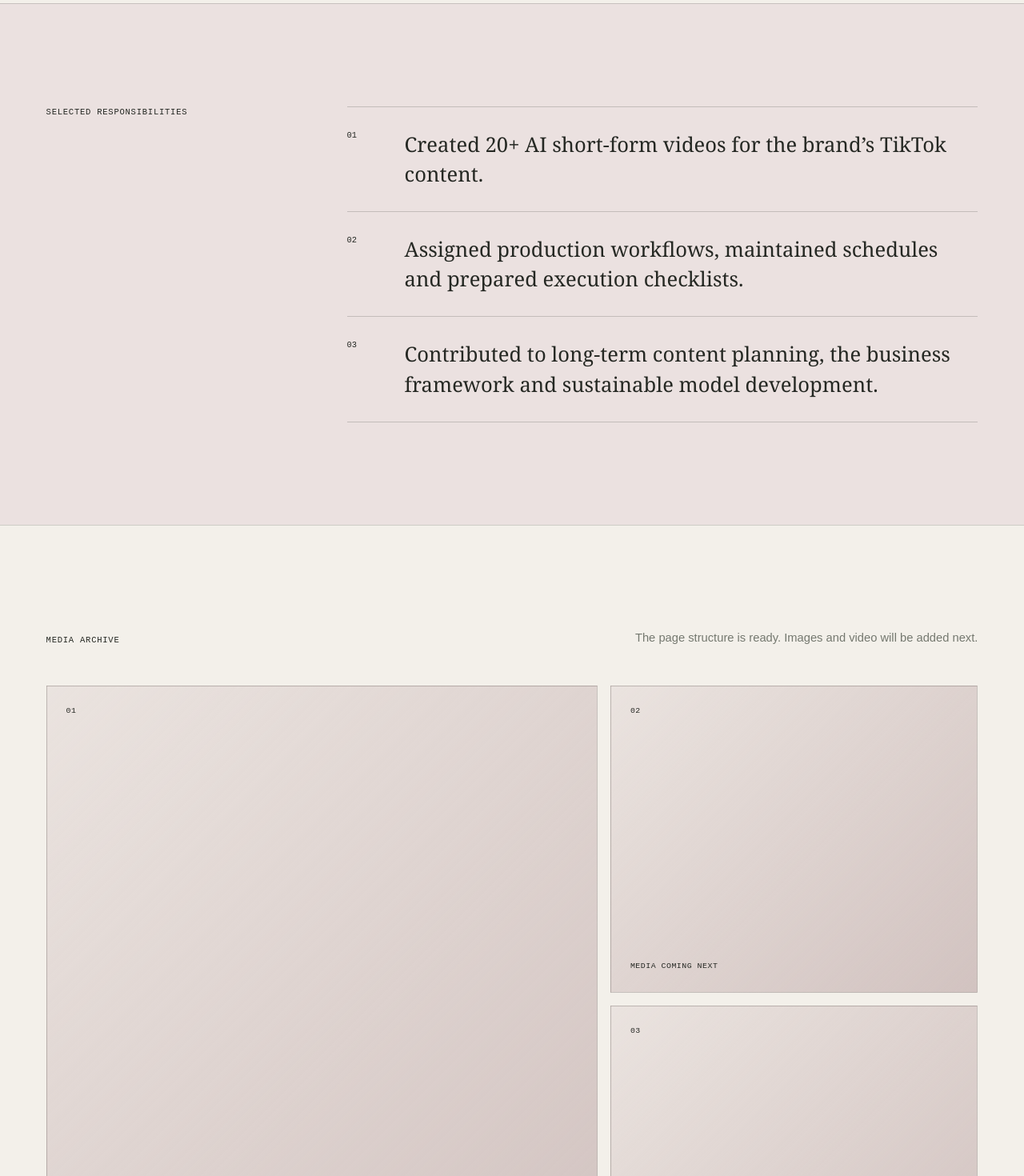
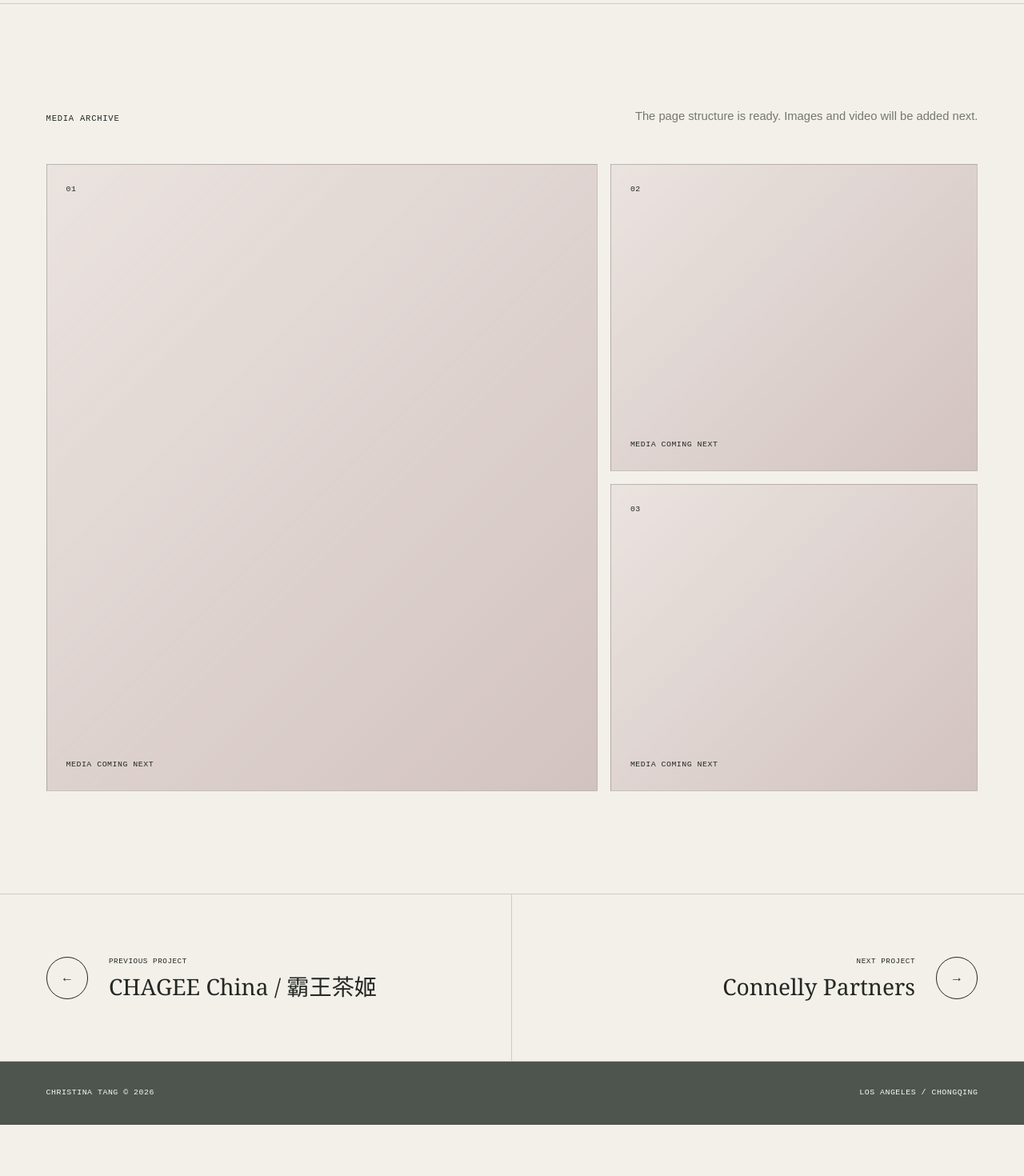
Before and after one commit to nomorepuddingplz/portfolio, a Next.js app: page /projects/orpheus-content-creation in a window 1280 px wide. Shown: the part 1400-2870 px from the top of the page at 80% size. After the commit the page ends 2806 px from the top, so only its background shows below. Built offline with nearby package versions, Linux system fonts and the light colour scheme.

Commit message:
Simplify project pages and add navigation

```diff
--- a/app/globals.css
+++ b/app/globals.css
@@ -1001,8 +1001,7 @@ img {
   transform: translate(-26%, 4%) rotate(3deg) scale(0.88);
 }
 
-.project-detail-overview,
-.project-detail-responsibilities {
+.project-detail-overview {
   display: grid;
   grid-template-columns: minmax(10rem, 0.55fr) minmax(0, 1.45fr);
   gap: clamp(2rem, 6vw, 7rem);
@@ -1034,43 +1033,6 @@ img {
   color: var(--muted);
   font-size: clamp(1rem, 1.35vw, 1.2rem);
   line-height: 1.8;
-}
-
-.project-detail-responsibilities {
-  background: var(--project-soft);
-}
-
-.project-detail-responsibilities ol {
-  display: grid;
-  gap: 0;
-  margin: 0;
-  padding: 0;
-  list-style: none;
-}
-
-.project-detail-responsibilities li {
-  display: grid;
-  grid-template-columns: 3rem 1fr;
-  gap: 1.5rem;
-  padding: 1.75rem 0;
-  border-top: 1px solid rgba(37, 40, 35, 0.2);
-}
-
-.project-detail-responsibilities li:last-child {
-  border-bottom: 1px solid rgba(37, 40, 35, 0.2);
-}
-
-.project-detail-responsibilities li > span {
-  font-family: "Courier New", monospace;
-  font-size: 0.65rem;
-}
-
-.project-detail-responsibilities li p {
-  max-width: 54rem;
-  margin: 0;
-  font-family: Georgia, "Times New Roman", "Songti SC", serif;
-  font-size: clamp(1.2rem, 2vw, 1.8rem);
-  line-height: 1.45;
 }
 
 .project-media-section {
@@ -1126,6 +1088,104 @@ img {
   text-transform: uppercase;
 }
 
+.project-detail-pagination {
+  display: grid;
+  grid-template-columns: 1fr 1fr;
+  border-top: 1px solid var(--line);
+  border-bottom: 1px solid var(--line);
+}
+
+.project-pagination-link {
+  min-height: 13rem;
+  display: flex;
+  align-items: center;
+  gap: clamp(1rem, 2vw, 2rem);
+  padding: 2.5rem var(--detail-page);
+  background: var(--paper);
+  transition:
+    background-color 300ms ease,
+    color 300ms ease;
+}
+
+.project-pagination-link.previous {
+  border-right: 1px solid var(--line);
+}
+
+.project-pagination-link.next {
+  justify-content: flex-end;
+  text-align: right;
+}
+
+.project-pagination-link.home {
+  background: var(--project-soft);
+}
+
+.project-pagination-link:not(.disabled):hover,
+.project-pagination-link:not(.disabled):focus-visible {
+  background: var(--project-bg);
+}
+
+.project-pagination-link:focus-visible {
+  outline: 2px solid var(--ink);
+  outline-offset: -0.35rem;
+}
+
+.project-pagination-link.disabled {
+  color: rgba(37, 40, 35, 0.35);
+  cursor: default;
+}
+
+.project-pagination-link > span:not(.project-pagination-arrow) {
+  display: grid;
+  gap: 0.55rem;
+}
+
+.project-pagination-link small {
+  font-family: "Courier New", monospace;
+  font-size: 0.58rem;
+  font-weight: 400;
+  letter-spacing: 0.06em;
+  text-transform: uppercase;
+}
+
+.project-pagination-link strong {
+  font-family: Georgia, "Times New Roman", "Songti SC", serif;
+  font-size: clamp(1.35rem, 2.2vw, 2rem);
+  font-weight: 400;
+  line-height: 1.1;
+}
+
+.project-pagination-arrow {
+  flex: 0 0 auto;
+  display: grid;
+  width: 3.3rem;
+  height: 3.3rem;
+  place-items: center;
+  border: 1px solid currentColor;
+  border-radius: 50%;
+  font-size: 1rem;
+  transition:
+    color 300ms ease,
+    background-color 300ms ease,
+    transform 380ms cubic-bezier(0.2, 0.72, 0.2, 1);
+}
+
+.project-pagination-link:not(.disabled):hover .project-pagination-arrow,
+.project-pagination-link:not(.disabled):focus-visible .project-pagination-arrow {
+  color: var(--soft-white);
+  background: var(--project-deep);
+}
+
+.project-pagination-link.previous:not(.disabled):hover .project-pagination-arrow,
+.project-pagination-link.previous:not(.disabled):focus-visible .project-pagination-arrow {
+  transform: translateX(-0.28rem);
+}
+
+.project-pagination-link.next:hover .project-pagination-arrow,
+.project-pagination-link.next:focus-visible .project-pagination-arrow {
+  transform: translateX(0.28rem);
+}
+
 .project-detail-footer {
   display: flex;
   justify-content: space-between;
@@ -1260,8 +1320,7 @@ img {
     right: 8%;
   }
 
-  .project-detail-overview,
-  .project-detail-responsibilities {
+  .project-detail-overview {
     grid-template-columns: minmax(8rem, 0.4fr) minmax(0, 1.6fr);
   }
 }
@@ -1447,8 +1506,7 @@ img {
     opacity: 0.56;
   }
 
-  .project-detail-overview,
-  .project-detail-responsibilities {
+  .project-detail-overview {
     grid-template-columns: 1fr;
     gap: 2.5rem;
     padding-top: 5.5rem;
@@ -1479,6 +1537,25 @@ img {
     min-height: 22rem;
   }
 
+  .project-pagination-link {
+    min-height: 10rem;
+    gap: 0.8rem;
+    padding: 1.35rem 0.9rem;
+  }
+
+  .project-pagination-link strong {
+    font-size: 1rem;
+  }
+
+  .project-pagination-link small {
+    font-size: 0.48rem;
+  }
+
+  .project-pagination-arrow {
+    width: 2.65rem;
+    height: 2.65rem;
+  }
+
   .project-detail-footer {
     gap: 2rem;
     align-items: end;
--- a/app/projects/ProjectDetailClient.tsx
+++ b/app/projects/ProjectDetailClient.tsx
@@ -1,6 +1,7 @@
 "use client";
 
 import { useState } from "react";
+import { portfolioProjects } from "./project-data";
 import type {
   PortfolioProject,
   ProjectLanguage,
@@ -12,6 +13,15 @@ export default function ProjectDetailClient({
   project: PortfolioProject;
 }) {
   const [lang, setLang] = useState<ProjectLanguage>("en");
+  const currentIndex = portfolioProjects.findIndex(
+    (item) => item.slug === project.slug,
+  );
+  const previousProject =
+    currentIndex > 0 ? portfolioProjects[currentIndex - 1] : null;
+  const nextProject =
+    currentIndex < portfolioProjects.length - 1
+      ? portfolioProjects[currentIndex + 1]
+      : null;
 
   return (
     <main className={`project-detail project-tone-${project.tone}`}>
@@ -72,20 +82,6 @@ export default function ProjectDetailClient({
         </div>
       </section>
 
-      <section className="project-detail-responsibilities">
-        <p className="detail-section-label">
-          {lang === "zh" ? "主要职责" : "Selected responsibilities"}
-        </p>
-        <ol>
-          {project.responsibilities[lang].map((item, index) => (
-            <li key={item}>
-              <span>0{index + 1}</span>
-              <p>{item}</p>
-            </li>
-          ))}
-        </ol>
-      </section>
-
       <section className="project-media-section">
         <div className="project-media-heading">
           <p className="detail-section-label">
@@ -107,11 +103,73 @@ export default function ProjectDetailClient({
         </div>
       </section>
 
+      <nav
+        className="project-detail-pagination"
+        aria-label={lang === "zh" ? "项目翻页" : "Project navigation"}
+      >
+        {previousProject ? (
+          <a
+            className="project-pagination-link previous"
+            href={`/projects/${previousProject.slug}`}
+          >
+            <span className="project-pagination-arrow" aria-hidden="true">
+              ←
+            </span>
+            <span>
+              <small>{lang === "zh" ? "上一个项目" : "Previous project"}</small>
+              <strong>
+                {previousProject.title}
+                {previousProject.titleZh && ` / ${previousProject.titleZh}`}
+              </strong>
+            </span>
+          </a>
+        ) : (
+          <span className="project-pagination-link previous disabled">
+            <span className="project-pagination-arrow" aria-hidden="true">
+              ←
+            </span>
+            <span>
+              <small>{lang === "zh" ? "项目起点" : "Start of archive"}</small>
+              <strong>{lang === "zh" ? "第一个项目" : "First project"}</strong>
+            </span>
+          </span>
+        )}
+
+        {nextProject ? (
+          <a
+            className="project-pagination-link next"
+            href={`/projects/${nextProject.slug}`}
+          >
+            <span>
+              <small>{lang === "zh" ? "下一个项目" : "Next project"}</small>
+              <strong>
+                {nextProject.title}
+                {nextProject.titleZh && ` / ${nextProject.titleZh}`}
+              </strong>
+            </span>
+            <span className="project-pagination-arrow" aria-hidden="true">
+              →
+            </span>
+          </a>
+        ) : (
+          <a
+            className="project-pagination-link next home"
+            href="/"
+          >
+            <span>
+              <small>{lang === "zh" ? "浏览结束" : "End of archive"}</small>
+              <strong>{lang === "zh" ? "返回主页" : "Back to homepage"}</strong>
+            </span>
+            <span className="project-pagination-arrow" aria-hidden="true">
+              ↗
+            </span>
+          </a>
+        )}
+      </nav>
+
       <footer className="project-detail-footer">
         <span>Christina Tang © 2026</span>
-        <a href="/#projects">
-          {lang === "zh" ? "浏览其他项目" : "Explore other projects"} <span>↗</span>
-        </a>
+        <span>Los Angeles / Chongqing</span>
       </footer>
     </main>
   );
--- a/app/projects/project-data.ts
+++ b/app/projects/project-data.ts
@@ -42,8 +42,8 @@ export const portfolioProjects: PortfolioProject[] = [
       en: "Brand social content shaped from editorial planning and production through account-level performance analysis.",
     },
     intro: {
-      zh: "在 CHAGEE China 社交媒体部门参与品牌官方小红书内容，并支持“夏日第一杯”、孙燕姿全球代言官宣、宠物季和新品发布等品牌节点。",
-      en: "A social-media content role at CHAGEE China spanning the brand’s official Xiaohongshu presence and key moments including The First Cup of Summer, Stefanie Sun’s global ambassador announcement, Pet Season and product launches.",
+      zh: "在 CHAGEE China 社交媒体部门参与品牌官方小红书内容与运营，并负责剪辑“姬姐日记”和“姬查队长”两个员工 IP 账号的视频。",
+      en: "A social-media content role at CHAGEE China spanning the brand’s official Xiaohongshu presence and operations. The work also included editing videos for two employee-IP accounts, Sister Ji’s Diary and Captain Ji.",
     },
     responsibilities: {
       zh: [
```
